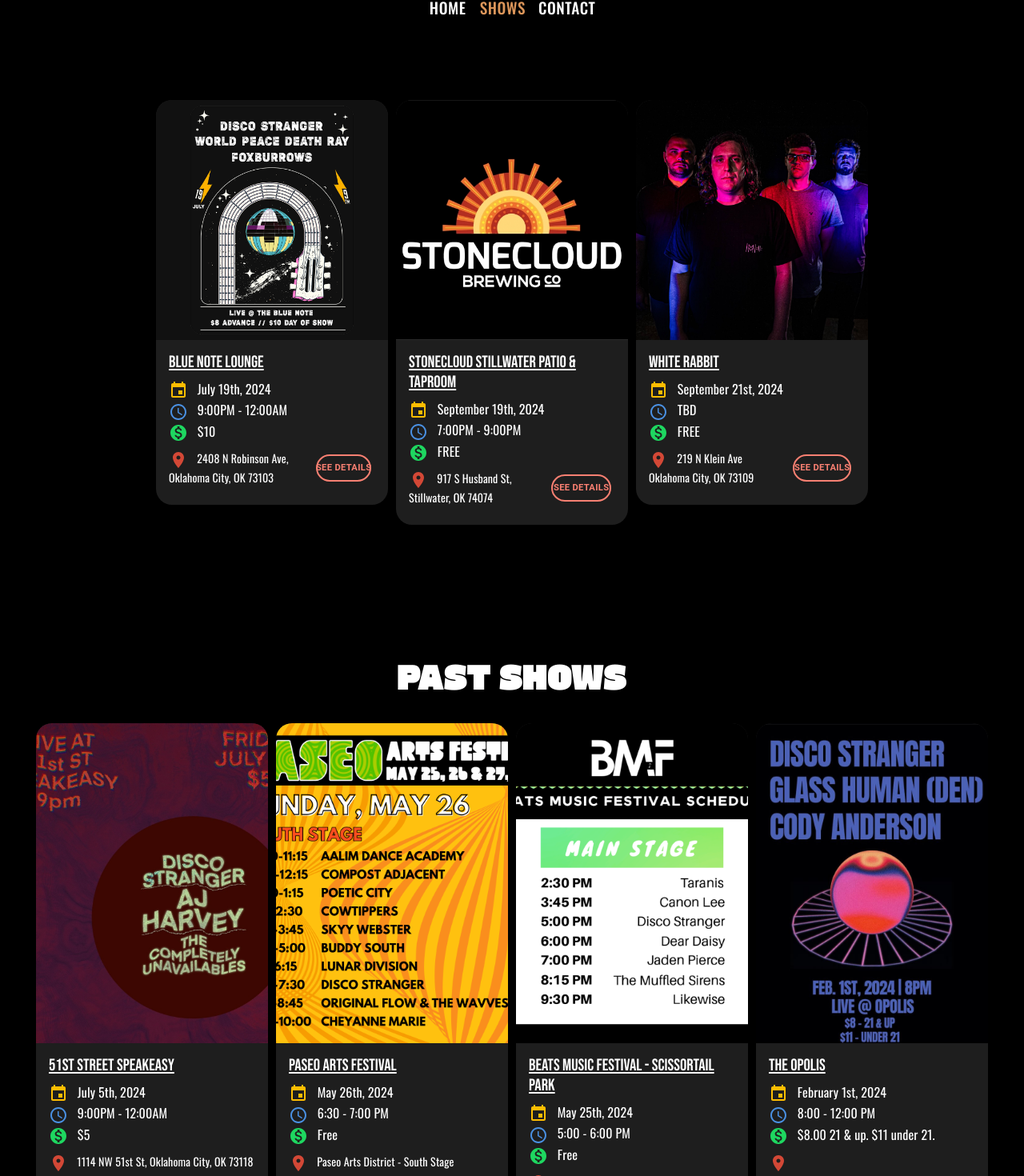
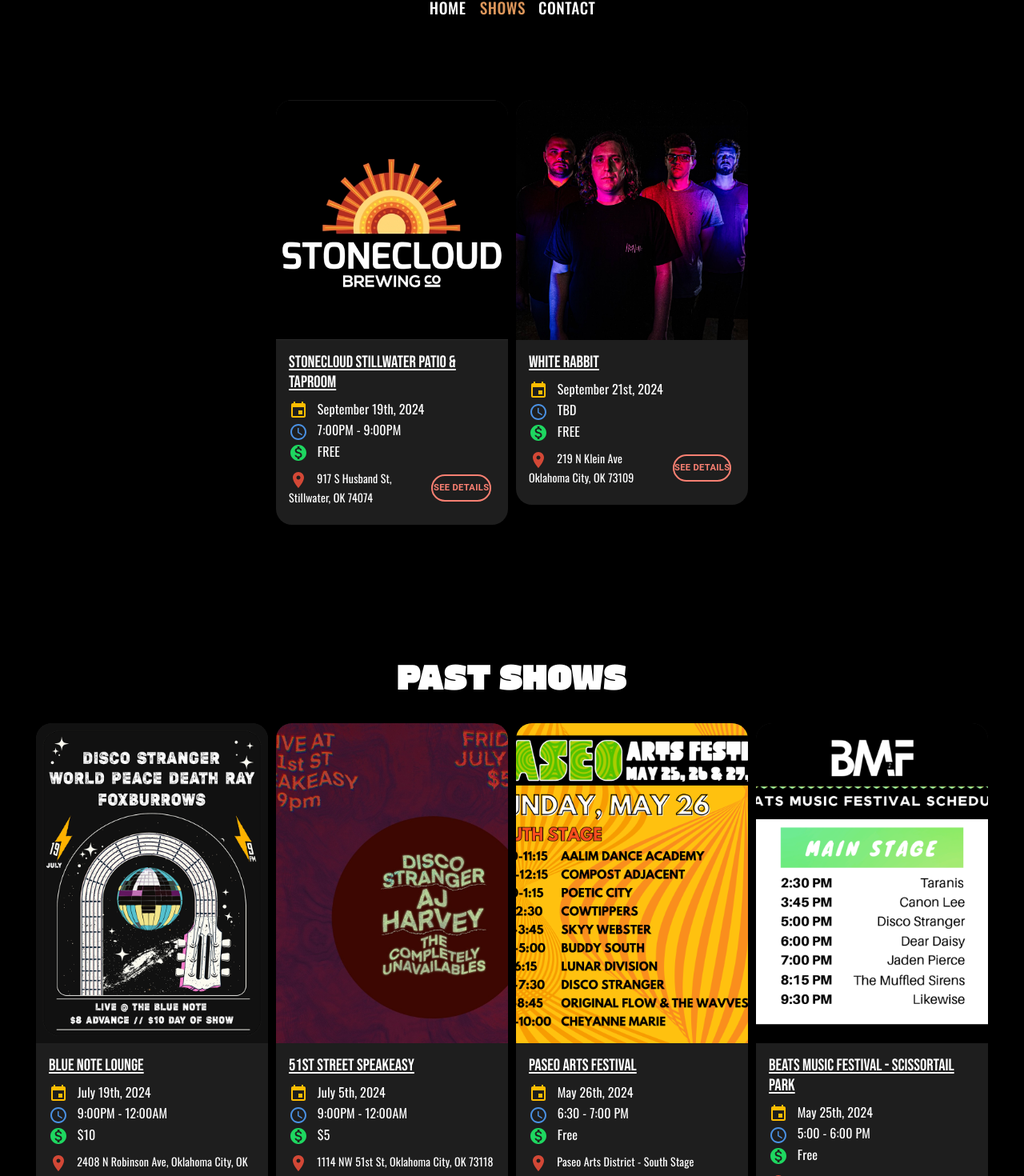
Before and after one commit to ajSeadler/band-website, a React (Vite) app: page /shows in a window 1280 px wide. Shown: the part 80-1550 px from the top of the page at 80% size. Built offline with nearby package versions, Linux system fonts and the light colour scheme; a web font is replaced by a local one.

Commit message:
show updates

```diff
--- a/src/components/showinfo.js
+++ b/src/components/showinfo.js
@@ -1,18 +1,6 @@
 const shows = [
   {
     id: 1,
-    title: "Blue Note Lounge",
-    date: "July 19th, 2024",
-    time: "9:00PM - 12:00AM",
-    price: "$10",
-    image: "/pics/show719.PNG",
-    location: "2408 N Robinson Ave, Oklahoma City, OK 73103",
-    description: "Foxburrows and World Peace Death Ray",
-    bio: "Join Disco Stranger with local artists Foxburrows and World Peace Death Ray for a night of electric jams and sleep deprivation",
-  },
-
-  {
-    id: 2,
     title: "Stonecloud Stillwater Patio & Taproom",
     date: "September 19th, 2024",
     time: "7:00PM - 9:00PM",
@@ -23,7 +11,7 @@
     bio: "Join us at Stonecloud Brewing CO. in Stillwater, OK for an evening of good jams and good brews",
   },
   {
-    id: 3,
+    id: 2,
     title: "White Rabbit",
     date: "September 21st, 2024",
     time: "TBD",
@@ -36,6 +24,17 @@
 ];
 
 const pastShows = [
+  {
+    title: "Blue Note Lounge",
+    date: "July 19th, 2024",
+    time: "9:00PM - 12:00AM",
+    price: "$10",
+    image: "/pics/show719.PNG",
+    location: "2408 N Robinson Ave, Oklahoma City, OK 73103",
+    description: "Foxburrows and World Peace Death Ray",
+    bio: "Join Disco Stranger with local artists Foxburrows and World Peace Death Ray for a night of electric jams and sleep deprivation",
+  },
+
   {
     title: "51st Street Speakeasy",
     date: "July 5th, 2024",
```
